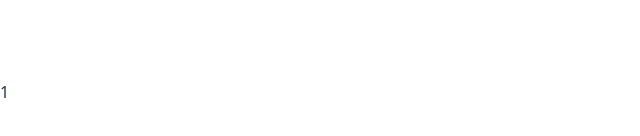
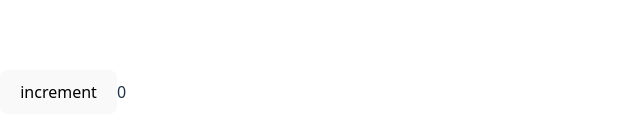
Before and after one commit to aidencullo/useUseMemo, a React (Vite) app in the folder my-app/: page / in a window 1280 px wide. Shown: the part 308-444 px from the top of the page, without its empty margins (0-640 px from the left). Built offline with nearby package versions, Linux system fonts and the light colour scheme.

Commit message:
currently useMemo is called on each increment(render)

```diff
--- a/my-app/src/App.jsx
+++ b/my-app/src/App.jsx
@@ -1,13 +1,24 @@
-import { useMemo } from 'react'
+import { useMemo, useState } from 'react'
 
 function App() {
     console.log('rendering <App/>')
+
+    const [count, setCount] = useState(0)
 
     const result = useMemo(() => {
 	console.log('running useMemo!')
     })
 
-    return 1
+    const increment = () => setCount(prev => prev + 1)
+
+    return (
+	<>
+	    <button onClick={increment}>
+		increment
+	    </button>
+	    {count}
+	</>
+    )
 }
 
 export default App
```
